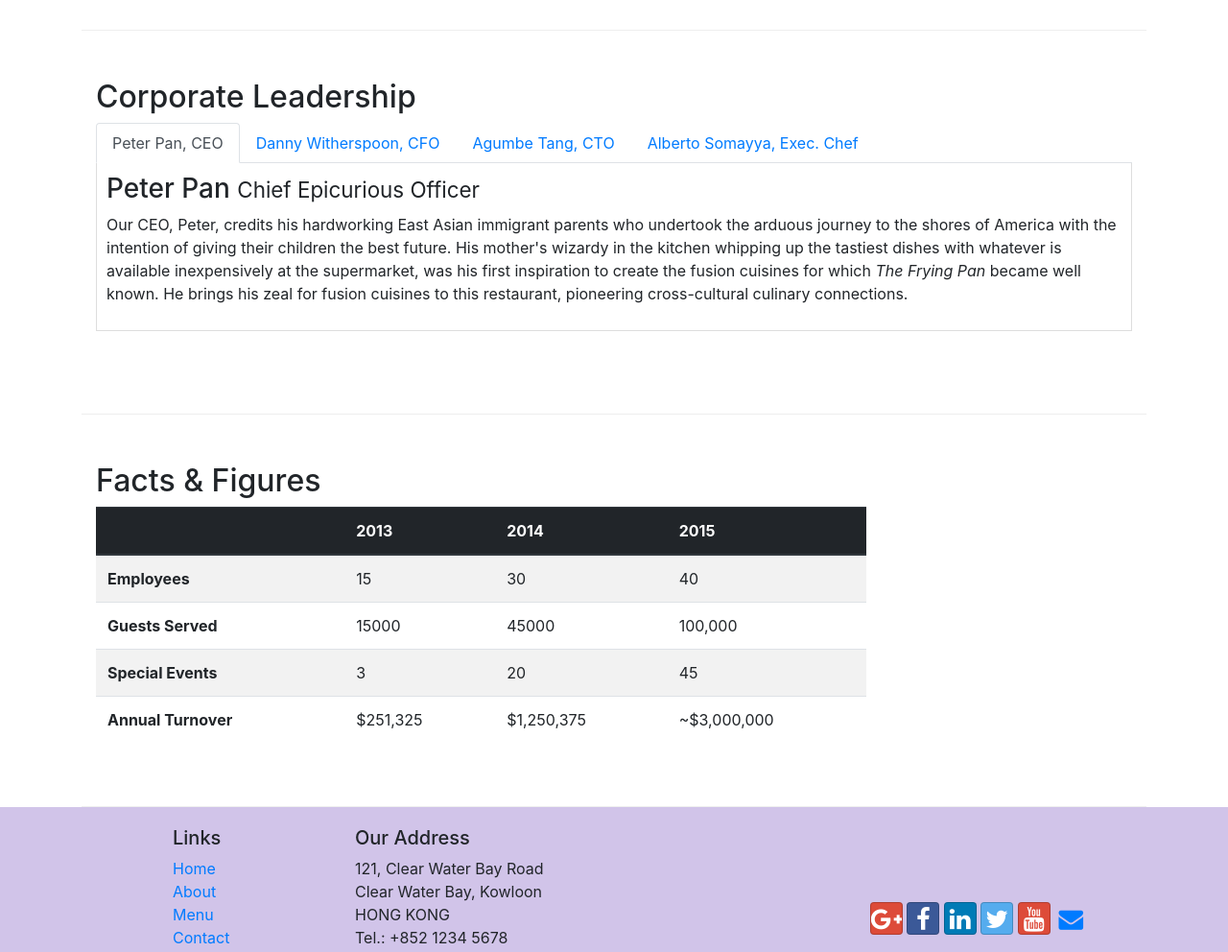
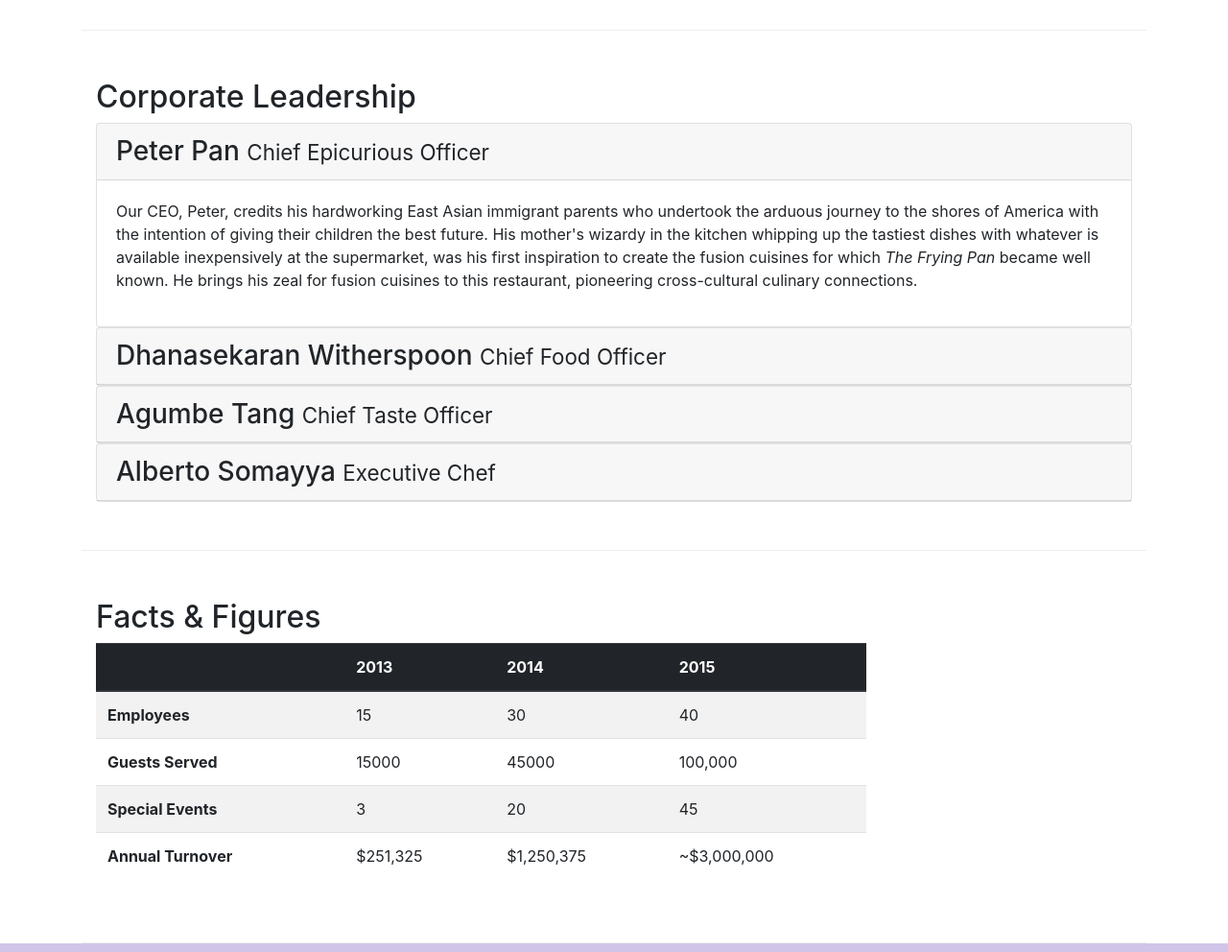
Before and after one commit to Khushi-Shukla/Bootstrap, a website: page aboutus.html in a window 1280 px wide. Shown: the part 940-1932 px from the top of the page at 96% size. Drawn offline with nearby package versions, Linux system fonts and the light colour scheme.

Commit message:
Accordion

```diff
--- a/aboutus.html
+++ b/aboutus.html
@@ -113,40 +113,60 @@
         <div class="row row-content">
             <div class="col col-sm">
                 <h2>Corporate Leadership</h2>
-                <ul class="nav nav-tabs">
-                    <li class="nav-item">
-                        <a class="nav-link active" href="#peter" role="tab" data-toggle="tab">Peter Pan, CEO</a>
-                    </li>
-                    <li class="nav-item">
-                        <a class="nav-link" href="#danny" role="tab" data-toggle="tab">Danny Witherspoon, CFO</a>
-                    </li>
-                    <li class="nav-item">
-                        <a class="nav-link" href="#agumbe" role="tab" data-toggle="tab">Agumbe Tang, CTO</a>
-                    </li>
-                    <li class="nav-item">
-                        <a class="nav-link" href="#alberto" role="tab" data-toggle="tab">Alberto Somayya, Exec. Chef</a>
-                    </li>
-                 </ul>
-                <div class="tab-content">
-                    <div role="tabpanel" class="tab-pane fade show active" id="peter">
-                        <h3>Peter Pan <small>Chief Epicurious Officer</small></h3>
-                        <p class="d-none d-sm-block">Our CEO, Peter, credits his hardworking East Asian immigrant parents who undertook the arduous journey to the shores of America with the intention of giving their children the best future. His mother's wizardy in the kitchen whipping up the tastiest dishes with whatever is available inexpensively at the supermarket, was his first inspiration to create the fusion cuisines for which <em>The Frying Pan</em> became well known. He brings his zeal for fusion cuisines to this restaurant, pioneering cross-cultural culinary connections.</p>
+
+                <div id="accordion">
+                    <div class="card">
+                        <div class="card-header" role="tab" id="peterhead">
+                            <h3 class="mb-0"><a data-toggle="collapse" data-target="#peter">
+                                Peter Pan <small>Chief Epicurious Officer</small>
+                            </a></h3>
+                         </div>
+                        <div role="tabpanel" class="collapse show" id="peter" data-parent="#accordion">
+                            <div class="card-body">
+                                <p class="d-none d-sm-block">Our CEO, Peter, credits his hardworking East Asian immigrant parents who undertook the arduous journey to the shores of America with the intention of giving their children the best future. His mother's wizardy in the kitchen whipping up the tastiest dishes with whatever is available inexpensively at the supermarket, was his first inspiration to create the fusion cuisines for which <em>The Frying Pan</em> became well known. He brings his zeal for fusion cuisines to this restaurant, pioneering cross-cultural culinary connections.</p>
+                            </div>
+                        </div>
                     </div>
 
-                    <div role="tabpanel" class="tab-pane fade" id="danny">
-                        <h3>Dhanasekaran Witherspoon <small>Chief Food Officer</small></h3>
-                        <p class="d-none d-sm-block">Our CFO, Danny, as he is affectionately referred to by his colleagues, comes from a long established family tradition in farming and produce. His experiences growing up on a farm in the Australian outback gave him great appreciation for varieties of food sources. As he puts it in his own words, <em>Everything that runs, wins, and everything that stays, pays!</em></p>
+                    <div class="card">
+                        <div class="card-header" role="tab" id="dannyhead">
+                            <h3 class="mb-0"><a class="collapsed" data-toggle="collapse" data-target="#danny">
+                                Dhanasekaran Witherspoon <small>Chief Food Officer</small>
+                            </a></h3>
+                        </div>
+                        <div role="tabpanel" class="collapse" id="danny" data-parent="#accordion">
+                           <div class="card-body">
+                            <p class="d-none d-sm-block">Our CFO, Danny, as he is affectionately referred to by his colleagues, comes from a long established family tradition in farming and produce. His experiences growing up on a farm in the Australian outback gave him great appreciation for varieties of food sources. As he puts it in his own words, <em>Everything that runs, wins, and everything that stays, pays!</em></p>
+                           </div>
+                        </div>
                     </div>
 
-                    <div role="tabpanel" class="tab-pane fade" id="agumbe">
-                        <h3>Agumbe Tang <small>Chief Taste Officer</small></h3>
-                        <p class="d-none d-sm-block">Blessed with the most discerning gustatory sense, Agumbe, our CTO, personally ensures that every dish that we serve meets his exacting tastes. Our chefs dread the tongue lashing that ensues if their dish does not meet his exacting standards. He lives by his motto, <em>You click only if you survive my lick.</em></p>
-                   </div>
+                    <div class="card">
+                        <div class="card-header" role="tab" id="agumbehead">
+                            <h3 class="mb-0"><a class="collapsed" data-toggle="collapse" data-target="#agumbe">
+                                Agumbe Tang <small>Chief Taste Officer</small>
+                            </a></h3>
+                        </div>
+                        <div role="tabpanel" class="collapse" id="agumbe" data-parent="#accordion">
+                            <div class="card-body">
+                                <p class="d-none d-sm-block">Blessed with the most discerning gustatory sense, Agumbe, our CTO, personally ensures that every dish that we serve meets his exacting tastes. Our chefs dread the tongue lashing that ensues if their dish does not meet his exacting standards. He lives by his motto, <em>You click only if you survive my lick.</em></p>
+                            </div>
+                       </div>
+                    </div>
 
-                    <div role="tabpanel" class="tab-pane fade" id="alberto">
-                        <h3>Alberto Somayya <small>Executive Chef</small></h3>
-                        <p class="d-none d-sm-block">Award winning three-star Michelin chef with wide International experience having worked closely with whos-who in the culinary world, he specializes in creating mouthwatering Indo-Italian fusion experiences. He says, <em>Put together the cuisines from the two craziest cultures, and you get a winning hit! Amma Mia!</em></p>
+                    <div class="card">
+                        <div class="card-header" role="tab" id="albertohead">
+                            <h3 class="mb-0"><a class="collapsed"  data-toggle="collapse" data-target="#alberto">
+                                Alberto Somayya <small>Executive Chef</small>
+                            </a></h3>
+                        </div>
+                        <div role="tabpanel" class="collapse" id="alberto" data-parent="#accordion">
+                           <div class="card-body">
+                            <p class="d-none d-sm-block">Award winning three-star Michelin chef with wide International experience having worked closely with whos-who in the culinary world, he specializes in creating mouthwatering Indo-Italian fusion experiences. He says, <em>Put together the cuisines from the two craziest cultures, and you get a winning hit! Amma Mia!</em></p>
+                           </div>
+                        </div>
                     </div>
+
 
                 </div>
            </div>
```
